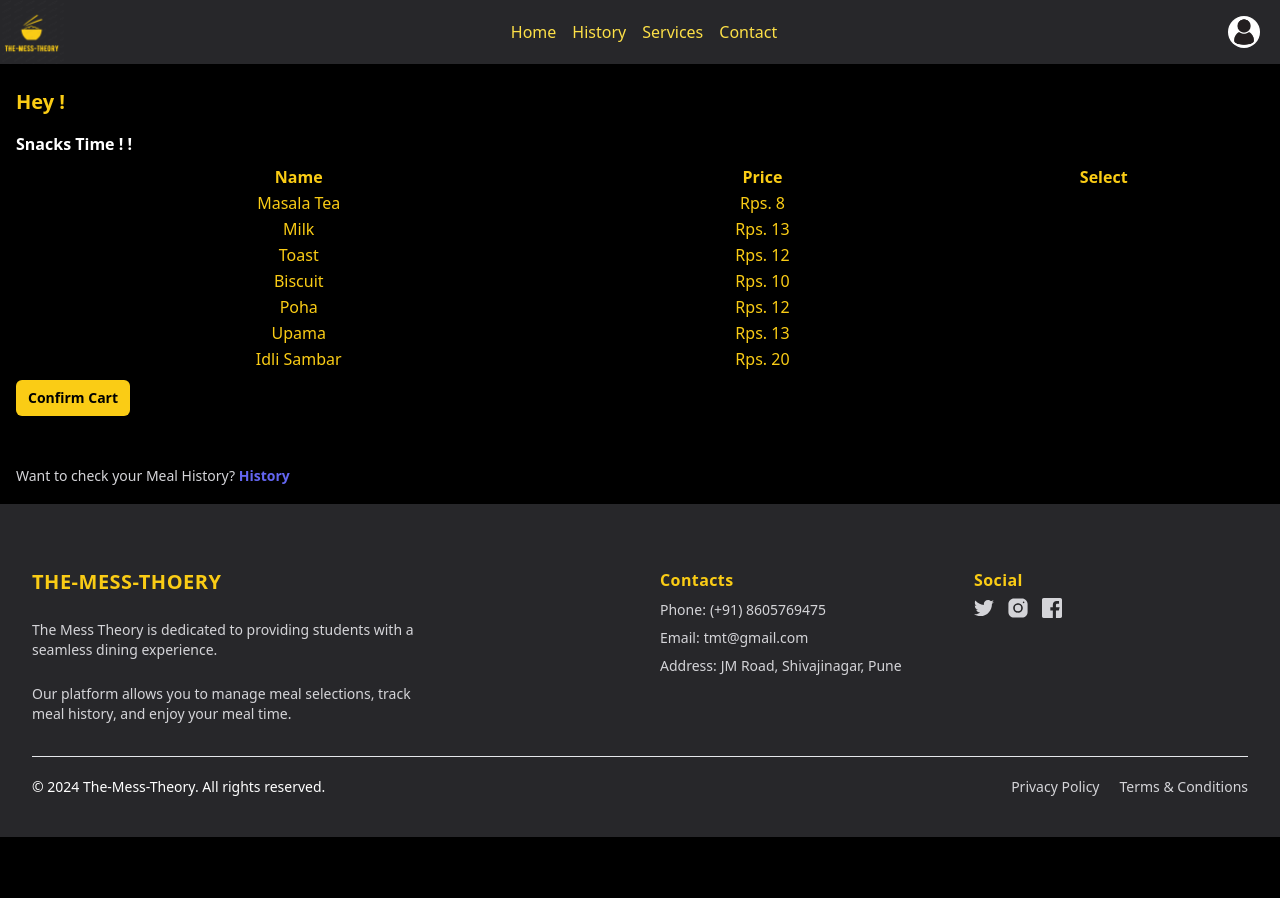
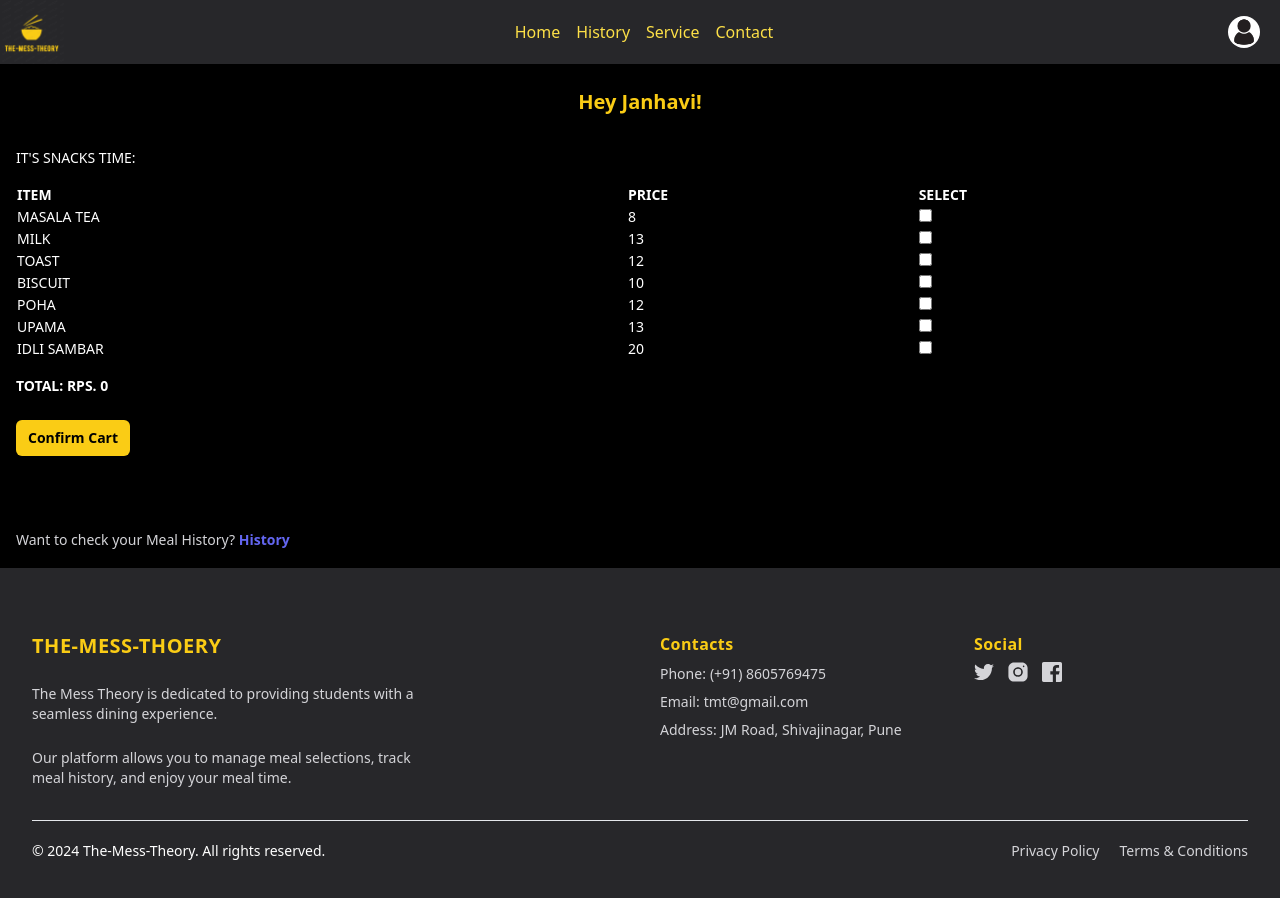
Before and after one commit to Jann-J/The-Mess-Theory, a React (Create React App) app in the folder the-mess-theory/: page /home in a window 1280 px wide. Shown: the top 898 px of the page. Before the commit the page ends 837 px from the top, so only its background shows below. Built offline with nearby package versions, Linux system fonts and the light colour scheme.

Commit message:
page modifications

```diff
--- a/the-mess-theory/src/components/Contact.jsx
+++ b/the-mess-theory/src/components/Contact.jsx
@@ -1,5 +1,7 @@
 import React from "react";
 
 export default function Contact (){
-
+    return(
+        <div className="min-h-screen"></div>
+    )
 }
--- a/the-mess-theory/src/components/History.jsx
+++ b/the-mess-theory/src/components/History.jsx
@@ -1,5 +1,9 @@
 import React from "react";
 
 export default function History(){
-
+    return(
+        <div className="bg-gradient-to-t from-zinc-600 via-zinc-700 to-zinc-800 text-yellow-400 font-bold min-h-screen text-center">
+            Coming soon...
+        </div>
+    )
 }
--- a/the-mess-theory/src/components/Home.jsx
+++ b/the-mess-theory/src/components/Home.jsx
@@ -1,7 +1,7 @@
 import React, {useEffect, useState} from "react";
 import { useNavigate, } from "react-router-dom";
 
-export default function Home(){
+export default function Home() {
   const dayType = 'regular'; // This can be fetched from the backend in future
   const navigate = useNavigate();
   const [currentTime, setCurrentTime] = useState(new Date());
@@ -42,7 +42,7 @@ export default function Home(){
       } else if (hour >= 19 && hour <= 21) {
         setMealSlot('dinner');
       } else {
-        setMealSlot(null);
+        setMealSlot('snacks');
       }
     } else if (dayType === "sunday" || dayType === "holiday") {
       if (hour >= 7 && hour <= 9) {
@@ -69,125 +69,146 @@ export default function Home(){
     setCart([...cart, item]);
   };
 
-  const confirmCart = () => {
-    // Handle cart confirmation logic
-    alert(`You have confirmed: ${cart.map(item => item.name).join(", ")}. Total: Rps. ${cart.reduce((sum, item) => sum + item.price, 0)}`);
-    // Here, you'd update the backend with cart details
-    setCart([]); // Clear the cart after confirmation
-  };
+
 
   const handleSelect = (snack) => {
-    if (selectedSnacks.includes(snack)) {
-      setSelectedSnacks(selectedSnacks.filter((s) => s !== snack));
+    if (selectedSnacks.some((s) => s.name === snack.name)) {
+      // Deselect the snack
+      setSelectedSnacks(selectedSnacks.filter((s) => s.name !== snack.name));
     } else {
+      // Select the snack
       setSelectedSnacks([...selectedSnacks, snack]);
     }
   };
 
   const totalCost = selectedSnacks.reduce((total, snack) => total + snack.price, 0);
 
+  const confirmCart = () => {
+    if (selectedSnacks.length === 0) {
+      alert('No snacks selected!');
+      return;
+    }
 
-    return(
+    // Handle cart confirmation logic using selectedSnacks
+    alert(`You have confirmed: ${selectedSnacks.map(item => item.name).join(", ")}. Total: Rps. ${totalCost}`);
+
+    // Here, you'd update the backend with selected snacks details
+    setSelectedSnacks([]); // Clear the selected snacks after confirmation
+  };
+
+  return (
     <>
       <div className="p-4">
-            {/*CLASS FOR MEAL SHOWING */}
-            <div className="text-xl font-bold py-2 ">
-                Hey {/**Name from backend */}!
+        {/* CLASS FOR MEAL SHOWING */}
+        <div className="text-xl font-bold py-2 text-center">
+          Hey {user ? user.name : "Guest"}!
         </div>
-            {mealSlot && (
+
+        {!mealSlot && (
+          <div className="text-lg py-2">
+            <div className="m-4 text-zinc-200 font-serif text-center text-lg bg-slate-600 rounded-lg">
+            Oops...! no meal available now
+            <br />
+            Here's the timetable though
+            </div>
+            <div className="flex flex-row justify-between sm:justify-around  min-mr-4">
+            <div className="text-white mr-4">
+                <span className="text-yellow-400 font-bold">On regular <br />
+                 days <br /></span>
+                <ul>
+                  <li className="py-2 font-mono">Breakfast: <br />
+                    7am - 9am</li>
+                  <li className="py-2 font-mono">Lunch: <br />
+                    10am - 2pm</li>
+                  <li className="py-2 font-mono">Snacks: <br />
+                  4pm - 6pm</li>
+                  <li className="py-2 font-mono">Dinner: <br />
+                  7pm - 9pm</li>
+                </ul>
+              </div>
               <div>
-                    <div className="">
-
-                        {mealSlot === 'breakfast' && (
-                            <div>
-                               {/**Same as breakfast */}
+                <span className="text-yellow-400 font-bold">On special days <br /> (Sunday / Holidays)</span>
+                <ul className="text-white">
+                  <li className="py-2 font-mono">Breakfast: <br />
+                     7am - 9am</li>
+                  <li className="py-2 font-mono">Lunch: <br />
+                    12pm - 2pm</li>
+                  <li className="py-2 font-mono">Snacks: <br />
+                    NA</li>
+                  <li className="py-2 font-mono">Dinner: <br />
+                  NA</li>
+                </ul>
+              </div>
+              </div>
             </div>
         )}
 
+        {mealSlot && (
+          <div>
+            <div className="text-sm py-2 uppercase text-white my-4">
+              it's {mealSlot} TIME:
 
-                        {mealSlot === 'snacks' && (
-                            <div className="flex flex-col ">
-                                <h3 className="my-2 text-white font-bold">Snacks Time ! !</h3>
-                                <table className="text-center p-2">
-                                  <tr className="p-4">
-                                    <th>Name</th>
+              {(mealSlot === "snacks" || mealSlot === "breakfast") && (
+                <div className="flex flex-col my-4">
+                  <table className="table-auto text-left">
+                    <thead>
+                      <tr>
+                        <th>Item</th>
                         <th>Price</th>
                         <th>Select</th>
                       </tr>
-                                  <tr className="p-4">
-                                    <td>Masala Tea</td>
-                                    <td>Rps. 8</td>
-                                    <td></td>
+                    </thead>
+                    <tbody>
+                      {snacks.map((snack, index) => (
+                        <tr key={index}>
+                          <td>{snack.name}</td>
+                          <td>{snack.price}</td>
+                          <td>
+                            <input
+                              type="checkbox"
+                              checked={selectedSnacks.some((s) => s.name === snack.name)}
+                              onChange={() => handleSelect(snack)}
+                            />
+                          </td>
                         </tr>
-                                  <tr>
-                                    <td>Milk</td>
-                                    <td>Rps. 13</td>
-                                    <td></td>
-                                  </tr>
-                                  <tr>
-                                    <td>Toast</td>
-                                    <td>Rps. 12</td>
-                                    <td></td>
-                                  </tr>
-                                  <tr>
-                                    <td>Biscuit</td>
-                                    <td>Rps. 10</td>
-                                    <td></td>
-                                  </tr>
-                                  <tr>
-                                    <td>Poha</td>
-                                    <td>Rps. 12</td>
-                                    <td></td>
-                                  </tr>
-                                  <tr>
-                                    <td>Upama</td>
-                                    <td>Rps. 13</td>
-                                    <td></td>
-                                  </tr>
-                                  <tr>
-                                    <td>Idli Sambar</td>
-                                    <td>Rps. 20</td>
-                                    <td></td>
-                                  </tr>
+                      ))}
+                    </tbody>
                   </table>
 
+                  <div className="my-4">
+                    <h4 className="text-white font-bold">Total: Rps. {totalCost}</h4>
+                  </div>
 
-
-
-                                {/*Confirm Button */}
+                  {/* Confirm Button */}
                   <button
                     onClick={confirmCart}
-                                className="max-w-fit my-2 rounded-md bg-yellow-400 px-3 py-1.5 text-sm font-semibold leading-6 text-black shadow-sm hover:bg-yellow-600 focus-visible:outline focus-visible:outline-2 focus-visible:outline-offset-2 focus-visible:outline-yellow-400"
+                    className="max-w-fit my-2 rounded-md bg-yellow-400 px-3 py-1.5 text-sm font-semibold leading-6 text-black shadow-sm hover:bg-yellow-600"
                   >
                     Confirm Cart
                   </button>
-
                 </div>
               )}
 
-                        {mealSlot === 'lunch' &&
-                          <div className="">
-                            {/**just a confrim meal and reconfirm button */}
+              {(mealSlot === "lunch" || mealSlot === "dinner") && (
+                <div>
+                  <button
+                    onClick={confirmCart}
+                    className="max-w-fit my-2 rounded-md bg-yellow-400 px-3 py-1.5 text-sm font-semibold leading-6 text-black shadow-sm hover:bg-yellow-600"
+                  >
+                    Confirm Meal
+                  </button>
                 </div>
-                        }
-
-                        {mealSlot === 'dinner' &&
-                          <div className="">
-                            {/**just a confrim meal and reconfirm button */}
-                          </div>
-                        }
-
+              )}
             </div>
           </div>
         )}
-            {/*MENU FOR LUNCH AND DINNER */}
 
-            {/*HISTORY OPTION*/}
+        {/* HISTORY OPTION */}
         <p className="mt-10 text-sm text-zinc-300">
-              Want to check your Meal History?{' '}
+          Want to check your Meal History?{" "}
           <span
             className="font-semibold leading-6 text-indigo-500 hover:text-indigo-400"
-              onClick={() => navigate('/history')} // Correct usage
+            onClick={() => navigate("/history")}
           >
             History
           </span>
@@ -195,6 +216,4 @@ export default function Home(){
       </div>
     </>
   );
-
-
 }
--- a/the-mess-theory/src/components/Nav.jsx
+++ b/the-mess-theory/src/components/Nav.jsx
@@ -1,6 +1,6 @@
 // src/Nav.js
 import React, { useState } from 'react';
-import { Link} from 'react-router-dom';
+import { Link } from 'react-router-dom';
 import logo from './../asset/bg-grey-tmt-logo.png'
 import profileIcon from './../asset/profile-icon-design-free-vector.jpg'
 const Nav = () => {
@@ -26,10 +26,10 @@ const Nav = () => {
 
           {/* Menu items for larger screens */}
           <ul className='hidden sm:flex space-x-4'>
-            <li>{/*<Link to="/">Home</Link>*/}Home</li>
-            <li>{/*<Link to="/">Home</Link>*/}History</li>
-            <li>{/*<Link to="/">Home</Link>*/}Services</li>
-            <li>{/*<Link to="/">Home</Link>*/}Contact</li>
+            <li><Link to="/home">Home</Link></li>
+            <li><Link to="/history">History</Link></li>
+            <li><Link to="/services">Service</Link></li>
+            <li><Link to="/contact">Contact</Link></li>
           </ul>
 
           {/* Profile icon */}
@@ -38,10 +38,10 @@ const Nav = () => {
           {/* Dropdown menu for hamburger menu */}
           {isMenuOpen && (
             <ul className='absolute left-0 right-0 top-16 w-full bg-zinc-800 text-center flex flex-col space-y-2 sm:hidden'>
-              <li>{/*<Link to="/">Home</Link>*/}</li>
-              <li>{/*<Link to="/">Home</Link>*/}</li>
-              <li>{/*<Link to="/">Home</Link>*/}</li>
-              <li>{/*<Link to="/">Home</Link>*/}</li>
+              <li><Link to="/home">Home</Link></li>
+              <li><Link to="/history">History</Link></li>
+              <li><Link to="/services">Service</Link></li>
+              <li><Link to="/contact">Contact</Link></li>
             </ul>
           )}
           </>
--- a/the-mess-theory/src/components/Services.jsx
+++ b/the-mess-theory/src/components/Services.jsx
@@ -1,4 +1,9 @@
 import React from "react";
+
 export default function Services(){
-
+    return(
+        <div className="bg-gradient-to-t from-zinc-600 via-zinc-700 to-zinc-800 text-yellow-400 font-bold min-h-screen text-center">
+            Coming soon...
+        </div>
+    )
 }
```
Lines whose indentation alone changed are shown as unchanged.
